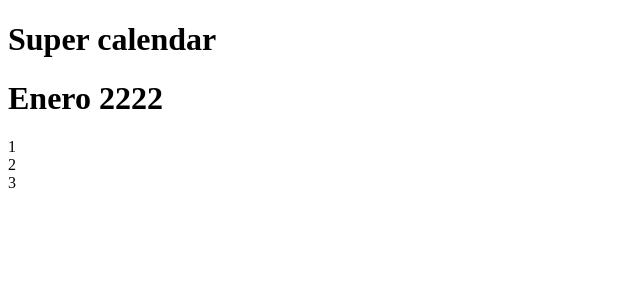
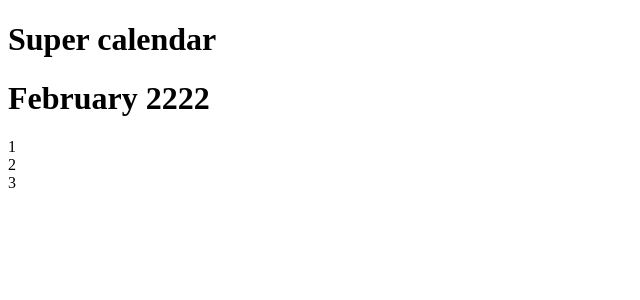
Before and after one commit to aamarber/UD8-DIW, a React app: page / in a window 1280 px wide. Shown: the top 300 px of the page, without its empty margins (0-640 px from the left). Built offline with nearby package versions, Linux system fonts and the light colour scheme.

Commit message:
Properties

```diff
--- a/package.json
+++ b/package.json
@@ -16,6 +16,7 @@
     "@babel/preset-react": "^7.18.6",
     "babel-loader": "^9.1.2",
     "eslint": "^8.31.0",
+    "eslint-plugin-react": "^7.31.11",
     "html-loader": "^4.2.0",
     "html-webpack-plugin": "^5.5.0",
     "mini-css-extract-plugin": "^2.7.2",
--- a/src/App.js
+++ b/src/App.js
@@ -1,11 +1,10 @@
 import { Fragment } from 'react'
+import CalendarTitle from './CalendarTitle'
 
-function suma(a,b) {
-  return a + b;
-}
 
-function Calendario() {
-  const title = <h1>Enero {suma(2000,222)}</h1>
+function Calendar(props) {
+  const { year, month } = props
+
   const days = [
     <div key='1'>1</div>,
     <div key='2'>2</div>,
@@ -14,9 +13,7 @@ function Calendario() {
 
   return (
     <div>
-      <div id='title_container'>
-        {title}
-      </div>
+      <CalendarTitle month={month} year={year}/>
       <div id='days_container'>
         {days}
       </div>
@@ -28,7 +25,7 @@ function App() {
   return (
     <Fragment>
       <h1>Super calendar</h1>
-      <Calendario />
+      <Calendar year={2222} month={1}/>
     </Fragment>
   )
 }
--- /dev/null
+++ b/src/CalendarTitle.js
@@ -0,0 +1,14 @@
+function proper(string) {
+  return string.charAt(0).toUpperCase() + string.slice(1);
+}
+
+function CalendarTitle({month, year}) {
+  const date = new Date(month, year-1, 1)
+  const monthName = proper(date.toLocaleString('default',{ month: 'long' }))
+
+  return (
+    <h1>{`${monthName} ${year}`}</h1>
+  )
+}
+
+export default CalendarTitle
```
Also changed, not shown: .eslintrc.json, 1 other file (tests, documents, lock files or other folders).
